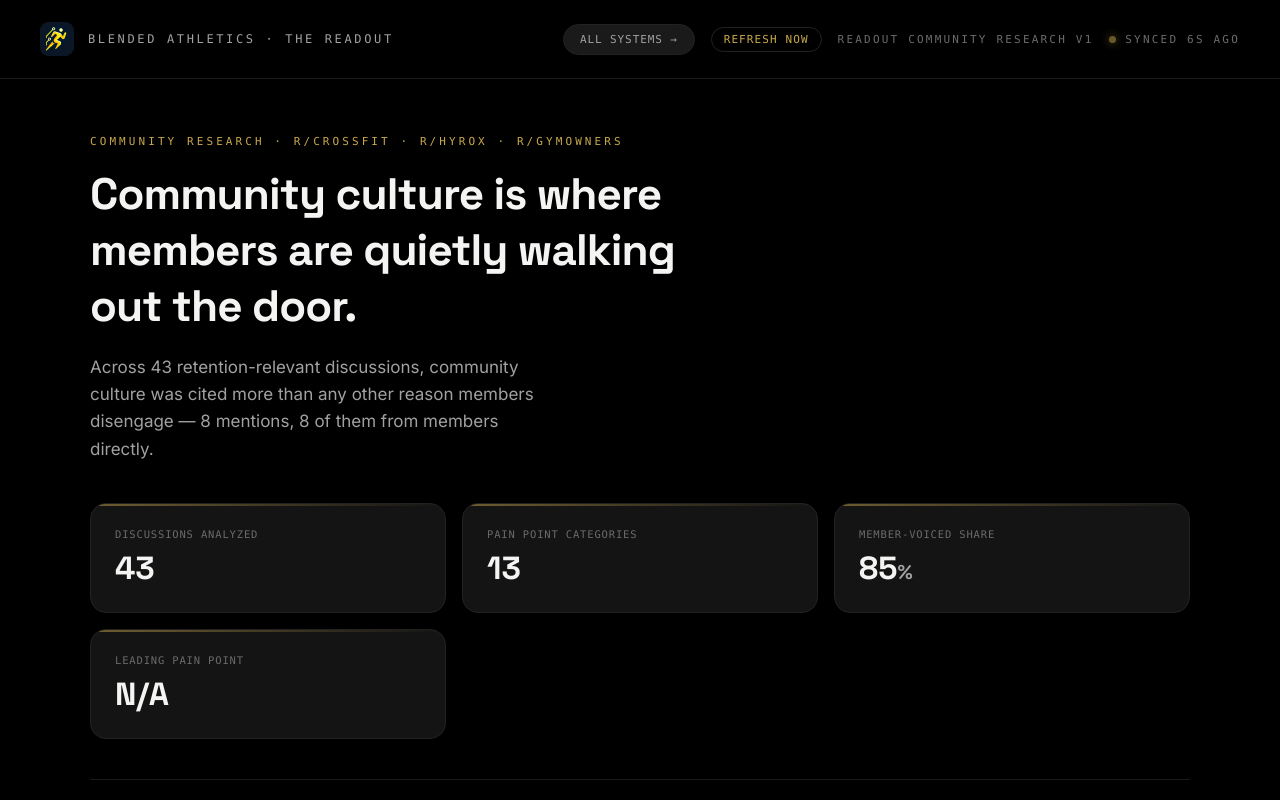
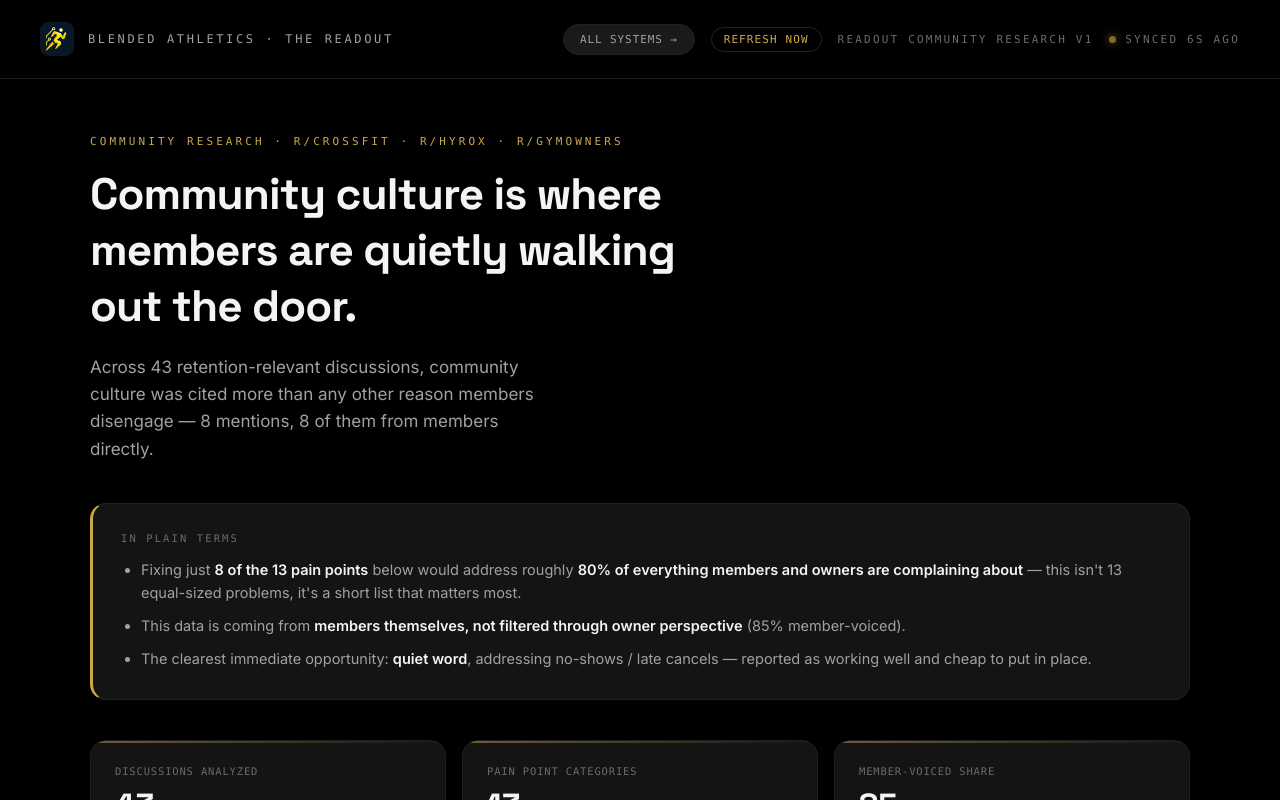
Before and after one commit to Santhoshi129/readout-sync, a Next.js app: page /retention-research in a window 1280 px wide. Shown: the top 800 px of the page. Built offline with nearby package versions, Linux system fonts and the light colour scheme.

Commit message:
Add plain-language executive summary callout

```diff
--- a/app/retention-research/page.tsx
+++ b/app/retention-research/page.tsx
@@ -31,6 +31,23 @@ export default function RetentionResearch() {
       }))
   );
 
+  // Plain-language executive summary - the "read this in 30 seconds"
+  // layer. Every number here is derived, nothing hand-typed, so it stays
+  // true as the underlying data grows.
+  const totalMentions = rows.reduce((s, r) => s + r.frequency, 0);
+  let running = 0;
+  let eightyCount = rows.length;
+  for (let i = 0; i < rows.length; i++) {
+    running += rows[i].frequency;
+    if (totalMentions > 0 && running / totalMentions >= 0.8) { eightyCount = i + 1; break; }
+  }
+  const bestQuickWin = quadrantPoints
+    .filter((p) => p.effectiveness >= 4 && p.difficulty <= 2)
+    .sort((a, b) => b.frequency - a.frequency)[0];
+  const voiceLean = memberShare >= 65 ? "members themselves, not filtered through owner perspective"
+    : memberShare <= 35 ? "gym owners describing what they're seeing, more than members speaking directly"
+    : "a fairly even mix of member and owner voices";
+
   return (
     <>
       <Topbar version="Community Research v1" fetchedAt={fetchedAt} crossLinkHref="/" crossLinkLabel="All systems" />
@@ -45,6 +62,25 @@ export default function RetentionResearch() {
             more than any other reason members disengage — {top.frequency} mentions, {top.member_mentions} of them from members directly.
           </p>
         </section>
+
+        <div className="card" style={{ padding: 28, marginBottom: 40, borderLeft: "3px solid var(--amber)" }}>
+          <div className="stat-label" style={{ marginBottom: 14 }}>In plain terms</div>
+          <ul style={{ margin: 0, paddingLeft: 20, display: "flex", flexDirection: "column", gap: 10, fontSize: 14.5, color: "var(--ink-dim)", lineHeight: 1.6 }}>
+            <li>
+              Fixing just <strong style={{ color: "var(--ink)" }}>{eightyCount} of the {rows.length} pain points</strong> below would address roughly <strong style={{ color: "var(--ink)" }}>80% of everything members and owners are complaining about</strong> — this isn't 13 equal-sized problems, it's a short list that matters most.
+            </li>
+            <li>
+              This data is coming from <strong style={{ color: "var(--ink)" }}>{voiceLean}</strong> ({memberShare}% member-voiced).
+            </li>
+            {bestQuickWin ? (
+              <li>
+                The clearest immediate opportunity: <strong style={{ color: "var(--ink)" }}>{bestQuickWin.solution}</strong>, addressing {label(bestQuickWin.parentPainPoint).toLowerCase()} — reported as working well and cheap to put in place.
+              </li>
+            ) : (
+              <li>No solution yet clears the bar for "cheap and clearly working" — the quick-wins map below shows what's closest.</li>
+            )}
+          </ul>
+        </div>
 
         <div style={{ marginBottom: 40 }}>
           <StatTiles
```
